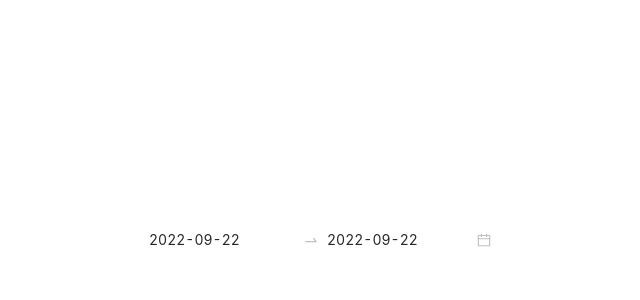
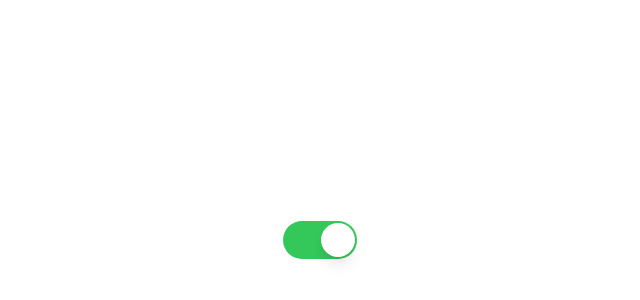
Before and after one commit to mohdasaadeh/integrated-react-components, a React (Vite) app: page / in a window 1280 px wide. Shown: the part 160-460 px from the top of the page, without its empty margins (320-960 px from the left). Built offline with nearby package versions, Linux system fonts and the light colour scheme.

Commit message:
creating a toggle component over headlessui with optimistic update feature

```diff
--- a/package.json
+++ b/package.json
@@ -9,6 +9,7 @@
     "preview": "vite preview"
   },
   "dependencies": {
+    "@headlessui/react": "^1.7.10",
     "@types/react-datepicker": "^4.4.2",
     "antd": "^4.22.8",
     "apexcharts": "^3.35.5",
--- a/src/App.tsx
+++ b/src/App.tsx
@@ -1,13 +1,13 @@
 import React from "react";
 
 import "./app.css";
-import { RangeDatePicker } from "./components";
+import { Toggle } from "./components";
 
 const App: React.FC = () => {
   return (
     <div className="flex flex-col justify-center items-center h-screen">
       <div className="w-full flex justify-center items-center">
-        <RangeDatePicker />
+        <Toggle isEnabledDefault={true} />
       </div>
     </div>
   );
--- /dev/null
+++ b/src/components/Toggle.tsx
@@ -0,0 +1,78 @@
+import React, { useState, useEffect } from "react";
+import { Switch } from "@headlessui/react";
+
+interface ToggleProps {
+  buttonColor?: string;
+  onColor?: string;
+  offColor?: string;
+  width?: number;
+  height?: number;
+  buttonWidth?: number;
+  buttonHeight?: number;
+  isEnabledResponse?: boolean;
+  onChange?: (value: boolean) => void;
+  isEnabledDefault?: boolean;
+  isLoading?: boolean;
+}
+
+export const Toggle: React.FC<ToggleProps> = ({
+  buttonColor,
+  onColor,
+  offColor,
+  width,
+  height,
+  buttonWidth,
+  buttonHeight,
+  isEnabledResponse,
+  onChange,
+  isEnabledDefault = true,
+  isLoading = false,
+}) => {
+  const [isEnabledLocal, setIsEnabledLocal] = useState(isEnabledDefault);
+
+  useEffect(() => {
+    if (isEnabledResponse !== undefined) {
+      if (isEnabledResponse !== isEnabledLocal && isLoading) {
+        setIsEnabledLocal(isEnabledLocal);
+      } else {
+        setIsEnabledLocal(isEnabledResponse);
+      }
+    }
+  }, [isEnabledResponse, isEnabledLocal, isLoading]);
+
+  return (
+    <Switch
+      checked={isEnabledLocal}
+      onChange={(value) => {
+        setIsEnabledLocal(value);
+
+        onChange && onChange(value);
+      }}
+      className={`relative inline-flex shrink-0 cursor-pointer rounded-full border-2 border-transparent transition-colors duration-200 ease-in-out focus:outline-none focus-visible:ring-2 focus-visible:ring-white focus-visible:ring-opacity-75`}
+      style={{
+        width: width || "74px",
+        height: height || "38px",
+        backgroundColor: isEnabledLocal
+          ? onColor || "#34C759"
+          : offColor || "#DDDDE1",
+      }}
+      dir="ltr"
+    >
+      <span className="sr-only">Use setting</span>
+      <span
+        aria-hidden="true"
+        className={`pointer-events-none inline-block transform rounded-full shadow-lg ring-0 transition duration-200 ease-in-out`}
+        style={{
+          backgroundColor: buttonColor || "white",
+          width: buttonWidth || "34px",
+          height: buttonHeight || "34px",
+          transform: isEnabledLocal
+            ? `translateX(${
+                width && buttonWidth ? width - buttonWidth - 4 : 36
+              }px)`
+            : "translateX(0)",
+        }}
+      />
+    </Switch>
+  );
+};
--- a/src/components/index.ts
+++ b/src/components/index.ts
@@ -3,3 +3,4 @@ export * from "./DatePicker";
 export * from "./RangeDatePicker";
 export * from "./Dropdown";
 export * from "./Select";
+export * from "./Toggle";
```
Also changed, not shown: 1 other file (tests, documents, lock files or other folders).
